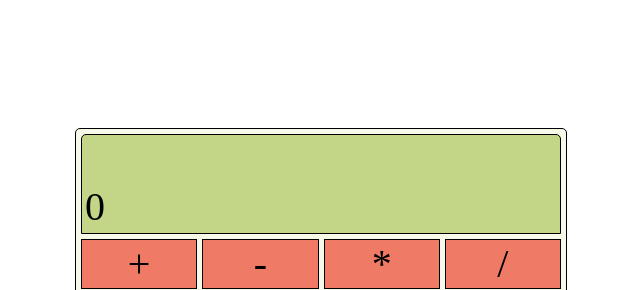
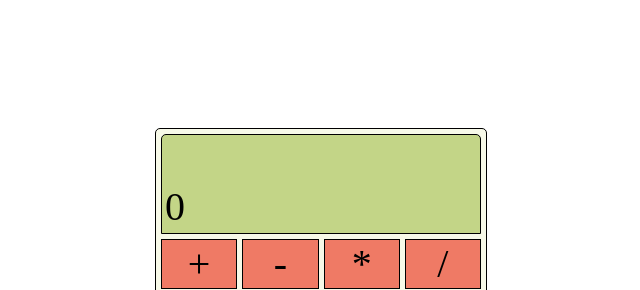
Before and after one commit to Mhenr1/calculadora, a plain HTML site: page index.html in a window 1280 px wide. Shown: the part 89-379 px from the top of the page, without its empty margins (319-959 px from the left). Drawn offline with Linux system fonts and the light colour scheme.

Commit message:
Primeiro commit - Layout do teclado

```diff
--- a/main.css
+++ b/main.css
@@ -11,7 +11,7 @@ body {
 
 #calculadora {
     width:100vw;
-    max-width: 480px;
+    max-width: 320px;
     display: grid;
     grid-template-columns: repeat(4, 1fr);
     grid-template-rows: minmax(100px, auto) 50px;
```
